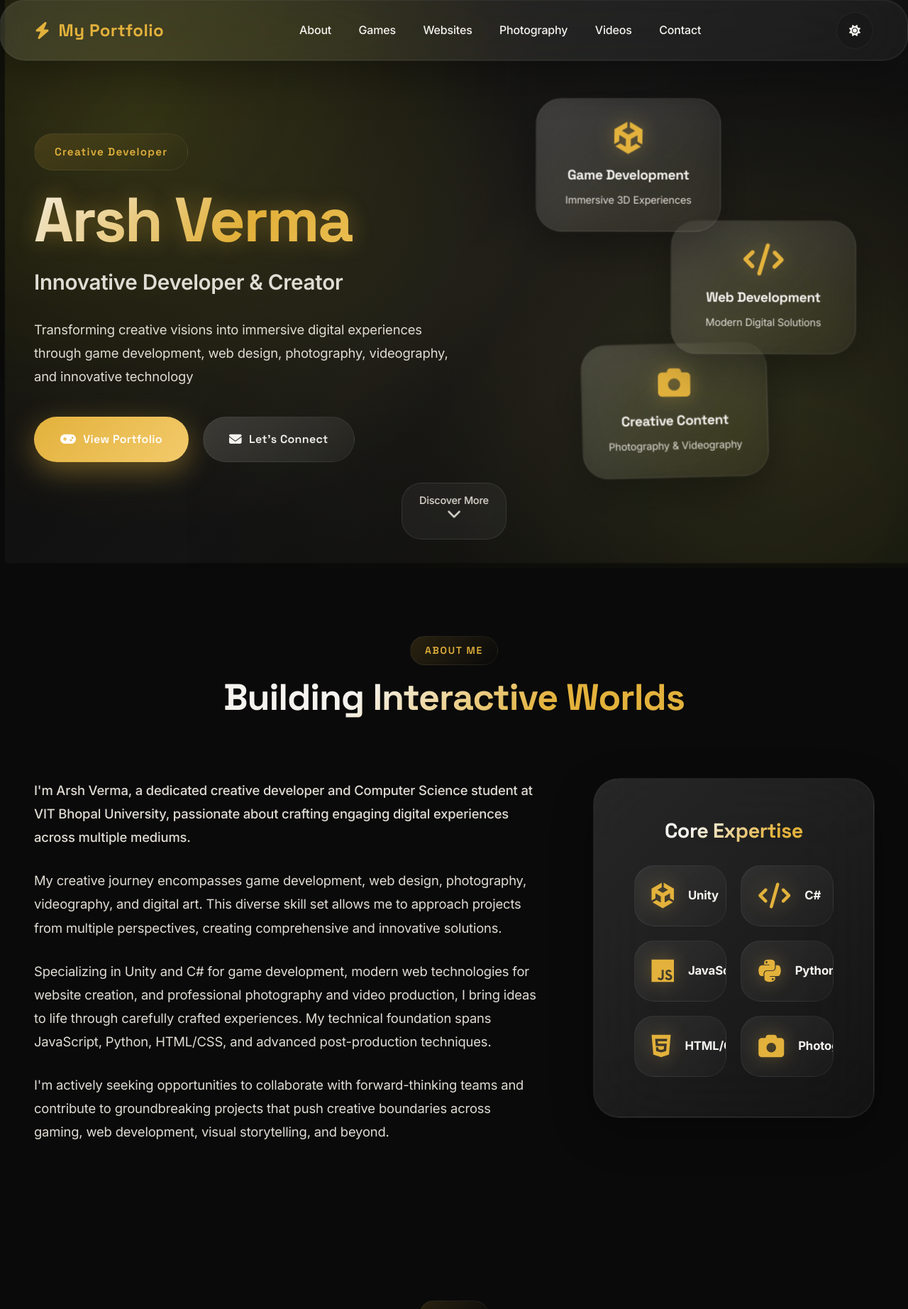
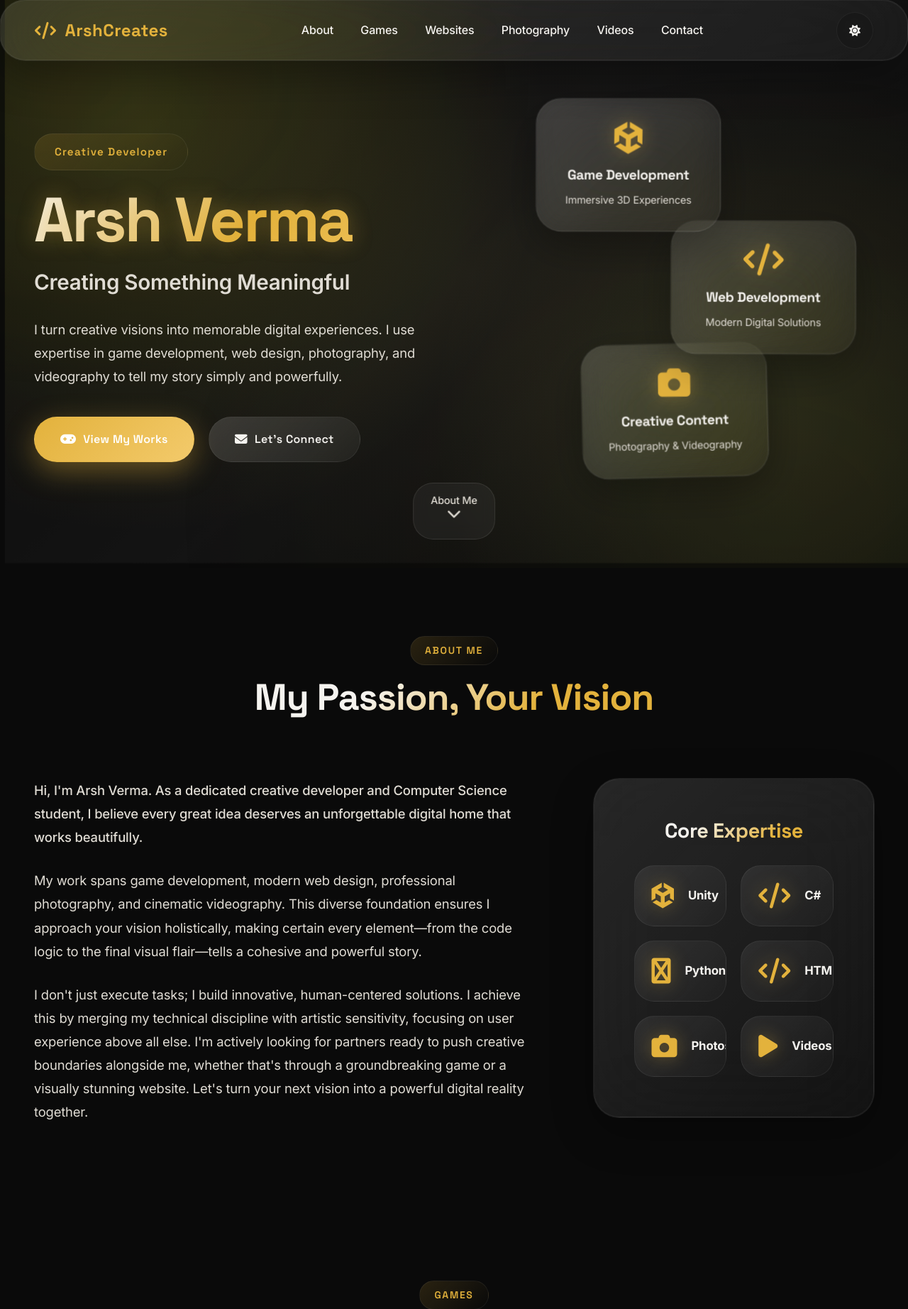
Before and after one commit to ArshVermaGit/ARSHCREATES, a Flask app: page / in a window 1280 px wide. Shown: the top 1844 px of the page at 71% size. Run offline with Flask 3, Linux system fonts and the light colour scheme; some libraries are stand-ins or nearby versions.

Commit message:
Solving Multiple errors.

```diff
--- a/app.py
+++ b/app.py
@@ -24,8 +24,8 @@ GAMES = [
     {
         'id': 1,
         'name': 'Sky Surfers',
-        'overview': 'It is an intense dodging game where you fly a plane through a danger-filled valley.',
-        'description': 'In this challenging flight game, you must skillfully pilot your plane through a narrow, hazard-filled canyon. Master the controls and dodge everything that stands in your path to set a new high-score.',
+        'overview': 'I built this as a high-speed dodging challenge to test your absolute precision.',
+        'description': 'Ready for the Test? I built this intense flight game to challenge your piloting skills. Take control and see if you can master the narrow, hazard-filled canyon—you will need precision dodging and nerves of steel to set that high score I know you are aiming for.',
         'image': '/static/images/games/game1.jpg',
         'game_folder': 'sky_surfers',
         'build_name': 'sky_surfers'
@@ -36,7 +36,7 @@ WEBSITES = [
     {
         'id': 1,
         'name': 'ReelSpot',
-        'description': 'The spot to save it all. Paste your link, download your video. Multi-platform media saving made simple.',
+        'description': 'I built the fastest way to save your media. You find the link, I handle the rest. Multi-platform downloading is finally quick, simple, and painless.',
         'image': '/static/images/websites/ReelSpot.jpg',
         'url': 'https://arshvermagit.github.io/REELSPOT/',
         'technologies': ['JavaScript', 'HTML', 'CSS']
--- a/templates/base.html
+++ b/templates/base.html
@@ -19,8 +19,8 @@
     <nav class="navbar" id="navbar">
         <div class="nav-container">
             <a href="/" class="logo">
-                <i class="fas fa-bolt"></i>
-                <span>My Portfolio</span>
+                <i class="fas fa-code"></i>
+                <span>ArshCreates</span>
             </a>
 
             <ul class="nav-menu" id="navMenu">
@@ -52,19 +52,19 @@
     <footer class="footer">
         <div class="container footer-inner">
             <div class="footer-left">
-                <div class="footer-brand"><i class="fas fa-bolt"></i><span>Arsh Verma</span></div>
+                <div class="footer-brand"><i class="fas fa-code"></i><span>ArshCreates</span></div>
                 <p class="muted">Creative developer specializing in game dev, web, photography & videography.</p>
             </div>
             <div class="footer-links">
                 <a href="#about">About</a>
                 <a href="#games">Games</a>
+                <a href="#websites">Games</a>
+                <a href="#photos">Games</a>
                 <a href="#videos">Videos</a>
-                <a href="#contact">Contact</a>
-                <a href="/admin/feedback">Admin</a>
             </div>
         </div>
         <div class="container footer-bottom">
-            <span>&copy; {{ now.year if now else 2025 }} Arsh Verma</span>
+            <span>&copy; {{ now.year if now else 2025 }} Arsh Verma. All Rights Reserved.</span>
         </div>
     </footer>
 
--- a/templates/index.html
+++ b/templates/index.html
@@ -9,11 +9,11 @@
             <div class="hero-content">
                 <span class="hero-tag">Creative Developer</span>
                 <h1 class="hero-title">Arsh Verma</h1>
-                <p class="hero-subtitle">Innovative Developer & Creator</p>
-                <p class="hero-description">Transforming creative visions into immersive digital experiences through game development, web design, photography, videography, and innovative technology</p>
+                <p class="hero-subtitle">Creating Something Meaningful</p>
+                <p class="hero-description">I turn creative visions into memorable digital experiences. I use expertise in game development, web design, photography, and videography to tell my story simply and powerfully.</p>
                 <div class="hero-actions">
                     <a href="#games" class="btn btn-primary">
-                        <i class="fas fa-gamepad"></i> View Portfolio
+                        <i class="fas fa-gamepad"></i> View My Works
                     </a>
                     <a href="#contact" class="btn btn-glass">
                         <i class="fas fa-envelope"></i> Let's Connect
@@ -42,7 +42,7 @@
         </div>
     </div>
     <div class="scroll-indicator">
-        <span>Discover More</span>
+        <span>About Me</span>
         <i class="fas fa-chevron-down"></i>
     </div>
 </section>
@@ -52,14 +52,13 @@
     <div class="container">
         <div class="section-header">
             <span class="section-tag">About Me</span>
-            <h2 class="section-title">Building Interactive Worlds</h2>
+            <h2 class="section-title">My Passion, Your Vision</h2>
         </div>
         <div class="about-grid">
             <div class="about-text">
-                <p class="lead">I'm Arsh Verma, a dedicated creative developer and Computer Science student at VIT Bhopal University, passionate about crafting engaging digital experiences across multiple mediums.</p>
-                <p>My creative journey encompasses game development, web design, photography, videography, and digital art. This diverse skill set allows me to approach projects from multiple perspectives, creating comprehensive and innovative solutions.</p>
-                <p>Specializing in Unity and C# for game development, modern web technologies for website creation, and professional photography and video production, I bring ideas to life through carefully crafted experiences. My technical foundation spans JavaScript, Python, HTML/CSS, and advanced post-production techniques.</p>
-                <p>I'm actively seeking opportunities to collaborate with forward-thinking teams and contribute to groundbreaking projects that push creative boundaries across gaming, web development, visual storytelling, and beyond.</p>
+                <p class="lead">Hi, I'm Arsh Verma. As a dedicated creative developer and Computer Science student, I believe every great idea deserves an unforgettable digital home that works beautifully.</p>
+                <p>My work spans game development, modern web design, professional photography, and cinematic videography. This diverse foundation ensures I approach your vision holistically, making certain every element—from the code logic to the final visual flair—tells a cohesive and powerful story.</p>
+                <p>I don't just execute tasks; I build innovative, human-centered solutions. I achieve this by merging my technical discipline with artistic sensitivity, focusing on user experience above all else. I'm actively looking for partners ready to push creative boundaries alongside me, whether that's through a groundbreaking game or a visually stunning website. Let's turn your next vision into a powerful digital reality together.</p>
             </div>
             <div class="skills-container">
                 <h3>Core Expertise</h3>
@@ -73,20 +72,20 @@
                         <span>C#</span>
                     </div>
                     <div class="skill-item">
-                        <i class="fab fa-js"></i>
-                        <span>JavaScript</span>
-                    </div>
-                    <div class="skill-item">
-                        <i class="fab fa-python"></i>
+                        <i class="fas fa-python"></i>
                         <span>Python</span>
                     </div>
                     <div class="skill-item">
-                        <i class="fab fa-html5"></i>
-                        <span>HTML/CSS</span>
+                        <i class="fas fa-code"></i>
+                        <span>HTML</span>
                     </div>
                     <div class="skill-item">
                         <i class="fas fa-camera"></i>
-                        <span>Photography</span>
+                        <span>Photos</span>
+                    </div>
+                    <div class="skill-item">
+                        <i class="fas fa-play"></i>
+                        <span>Videos</span>
                     </div>
                 </div>
             </div>
@@ -100,7 +99,7 @@
         <div class="section-header">
             <span class="section-tag">Games</span>
             <h2 class="section-title">Game Showcase</h2>
-            <p class="section-description">Interactive experiences designed to captivate and engage players</p>
+            <p class="section-description">See the digital gaming experience I create for you</p>
         </div>
         <div class="portfolio-grid">
             {% if games %}
@@ -136,9 +135,9 @@
 <section id="websites" class="section">
     <div class="container">
         <div class="section-header">
-            <span class="section-tag">Web Development</span>
-            <h2 class="section-title">Website Portfolio</h2>
-            <p class="section-description">Modern, responsive web applications and digital solutions</p>
+            <span class="section-tag">Websites</span>
+            <h2 class="section-title">Website Showcase</h2>
+            <p class="section-description">My commitment: Modern, responsive web solutions, every time</p>
         </div>
         <div class="portfolio-grid websites-grid">
             {% if websites %}
@@ -175,8 +174,8 @@
     <div class="container">
         <div class="section-header">
             <span class="section-tag">Photography</span>
-            <h2 class="section-title">Visual Stories</h2>
-            <p class="section-description">Capturing moments and emotions through the lens</p>
+            <h2 class="section-title">The Captured Moment</h2>
+            <p class="section-description">Capturing moments and emotions through my lens</p>
         </div>
         <div class="portfolio-grid">
             {% if photos %}
@@ -213,7 +212,7 @@
     <div class="container">
         <div class="section-header">
             <span class="section-tag">Videography</span>
-            <h2 class="section-title">Motion Content</h2>
+            <h2 class="section-title">My Visual Narratives</h2>
             <p class="section-description">Dynamic storytelling through video and animation</p>
         </div>
         <div class="portfolio-grid">
```
Also changed, not shown: README.md, static/images/games/Game1.jpg, 5 other files.
